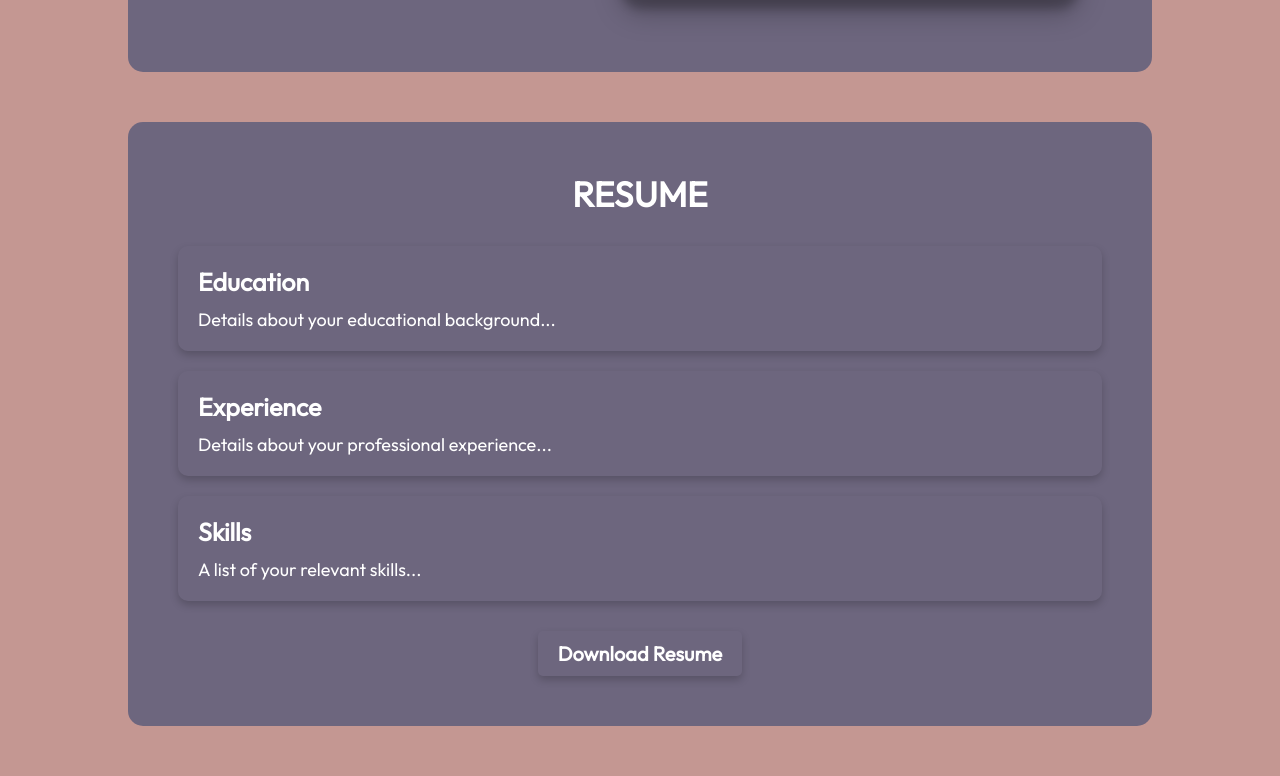
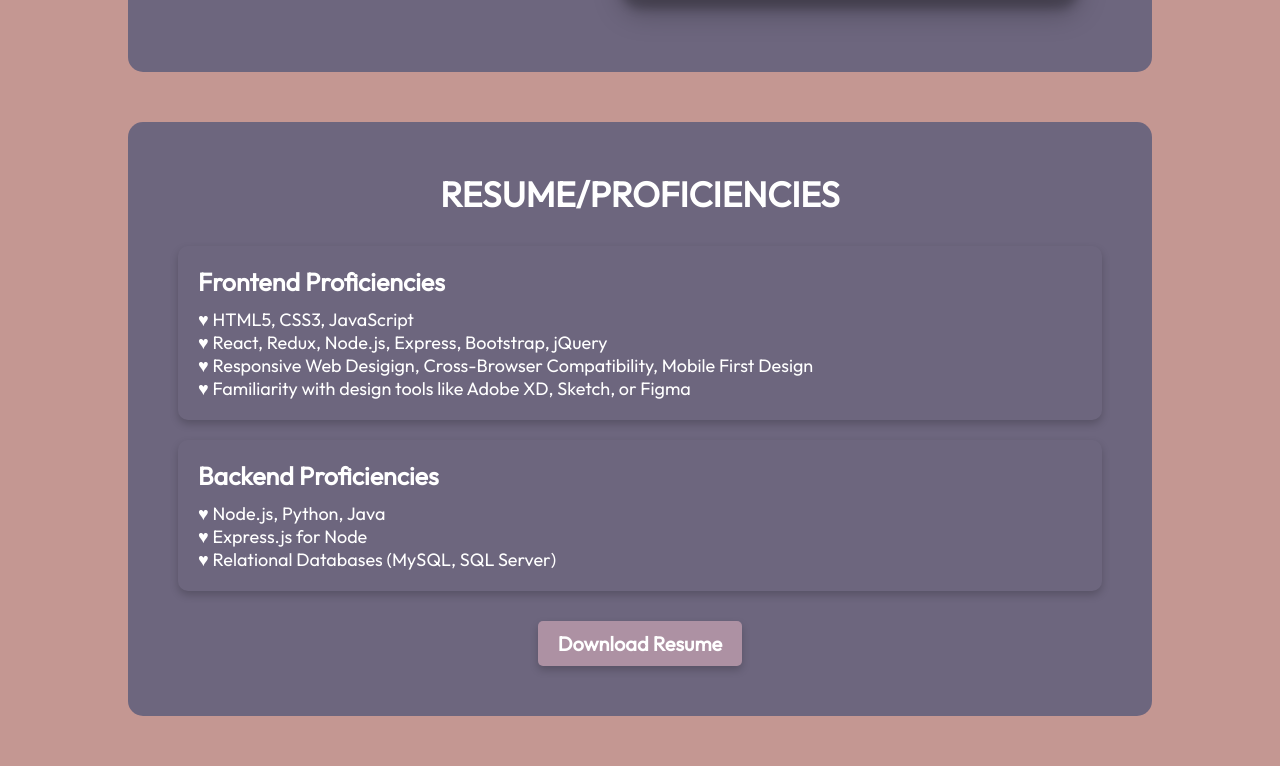
Before and after one commit to marialwj/react-portfolio, a React (Vite) app in the folder react-portfolio/: page / in a window 1280 px wide. Shown: the part 1683-2459 px from the top of the page. Built offline with nearby package versions, Linux system fonts and the light colour scheme.

Commit message:
resume information and button styling complete

```diff
--- a/react-portfolio/src/components/about/about.module.css
+++ b/react-portfolio/src/components/about/about.module.css
@@ -6,10 +6,11 @@
   border-radius: 15px;
   padding: 73px;
   margin-top: 129px;
-  z-index: 1;
+  z-index: 0;
   margin-left: 10%;
   margin-right: 10%;
 }
+
 
 .title {
   color: var(--color-text);
--- a/react-portfolio/src/components/resume/resume.jsx
+++ b/react-portfolio/src/components/resume/resume.jsx
@@ -9,28 +9,26 @@ import resumePdf from '../../assets/resume.pdf'; // Link to your resume PDF
 export const Resume = () => {
     return (
         <section className={styles.container} id="resume">
-            <h2 className={styles.title}>Resume</h2>
+            <h2 className={styles.title}>Resume/Proficiencies</h2>
             <div className={styles.content}>
                 <ul className={styles.resumeItems}>
                     <li className={styles.resumeItem}>
                         {/* <img src={educationIcon} alt="Education icon" className={styles.icon} /> */}
                         <div className={styles.resumeItemText}>
-                            <h3>Education</h3>
-                            <p>Details about your educational background...</p>
+                            <h3>Frontend Proficiencies</h3>
+                            <p>♥︎ HTML5, CSS3, JavaScript</p>
+                            <p>♥︎ React, Redux, Node.js, Express, Bootstrap, jQuery</p>
+                            <p>♥︎ Responsive Web Desigign, Cross-Browser Compatibility, Mobile First Design</p>
+                            <p>♥︎ Familiarity with design tools like Adobe XD, Sketch, or Figma</p>
                         </div>
                     </li>
                     <li className={styles.resumeItem}>
                         {/* <img src={experienceIcon} alt="Experience icon" className={styles.icon} /> */}
                         <div className={styles.resumeItemText}>
-                            <h3>Experience</h3>
-                            <p>Details about your professional experience...</p>
-                        </div>
-                    </li>
-                    <li className={styles.resumeItem}>
-                        {/* <img src={skillsIcon} alt="Skills icon" className={styles.icon} /> */}
-                        <div className={styles.resumeItemText}>
-                            <h3>Skills</h3>
-                            <p>A list of your relevant skills...</p>
+                            <h3>Backend Proficiencies</h3>
+                            <p>♥︎ Node.js, Python, Java</p>
+                            <p>♥︎ Express.js for Node</p>
+                            <p>♥︎ Relational Databases (MySQL, SQL Server)</p>
                         </div>
                     </li>
                 </ul>
--- a/react-portfolio/src/components/resume/resume.module.css
+++ b/react-portfolio/src/components/resume/resume.module.css
@@ -35,7 +35,7 @@
 }
 
 .resumeItem {
-  background: var(--color-bkgd-light); /* Define this variable in your vars.css */
+  background: var(--color-bkgd-light);
   border-radius: 10px;
   padding: 20px;
   display: flex;
@@ -59,13 +59,13 @@
 }
 
 .icon {
-  width: 40px; /* Adjust size as needed */
+  width: 40px;
   height: auto;
 }
 
 .downloadButton {
   text-decoration: none;
-  background-color: var(--color-accent); /* Define this variable in your vars.css */
+  background-color: var(--color-bkgd);
   color: white;
   border: none;
   border-radius: 5px;
@@ -78,7 +78,7 @@
 }
 
 .downloadButton:hover {
-  background-color: var(--color-accent-dark); /* Define this variable in your vars.css */
+  background-color: var(--color-dark);
 }
 
 /* Responsive design adjustments */
```
